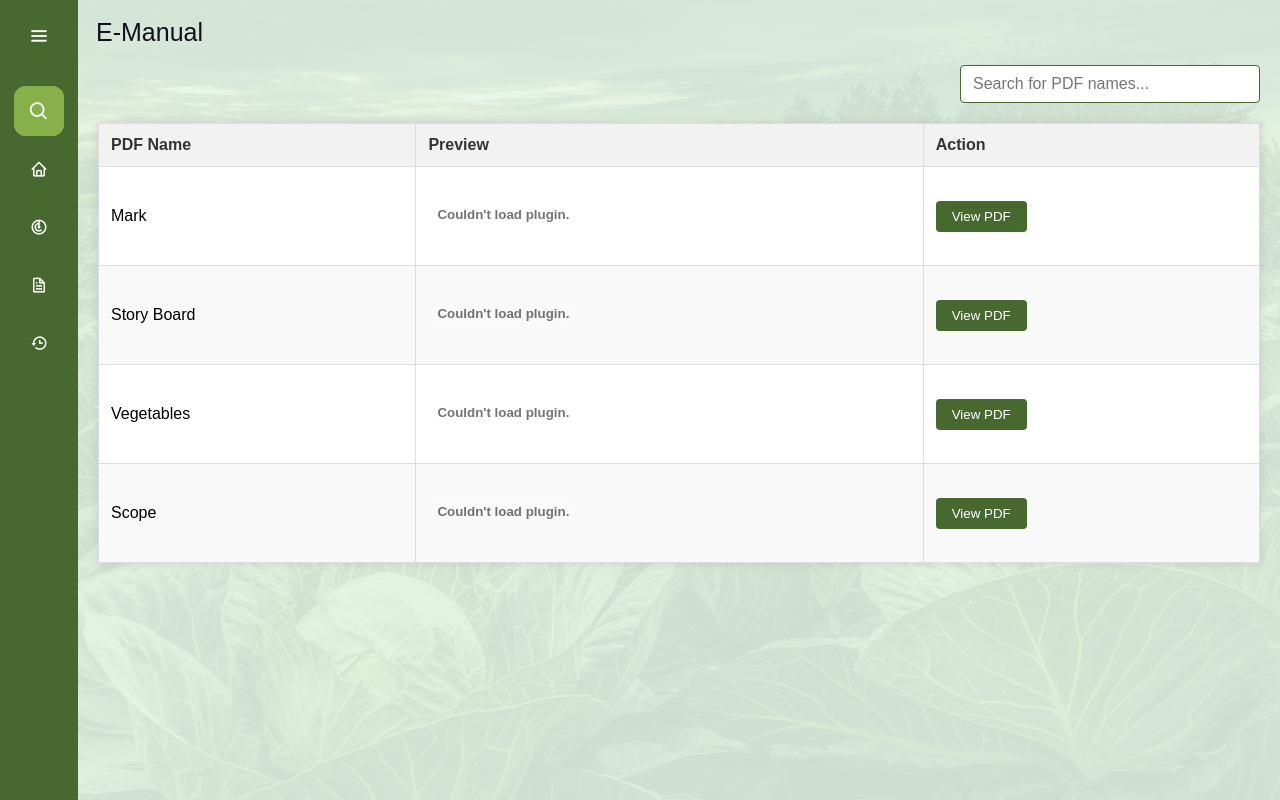
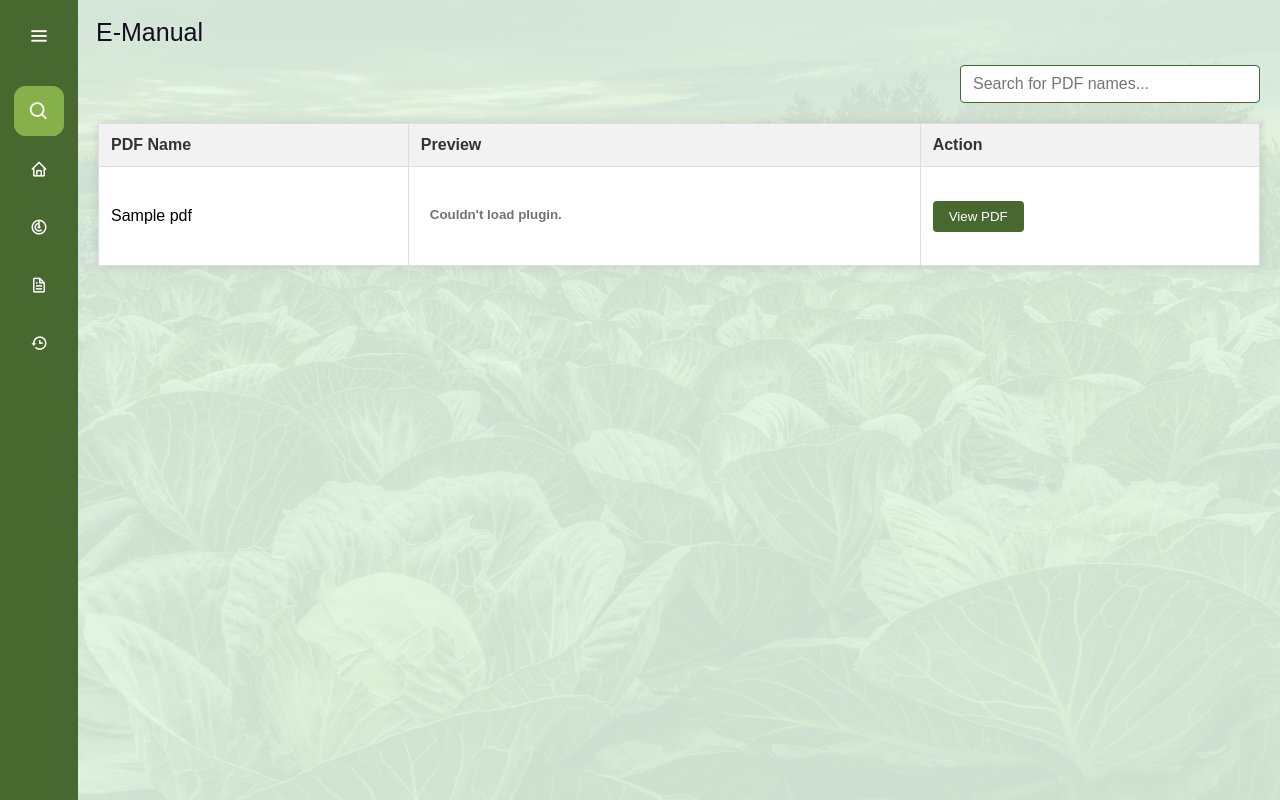
Before and after one commit to fglend05/pestDetection, a Flask app: template templates/e-manual.html in a window 1280 px wide. Run offline with Flask 3, Linux system fonts and the light colour scheme; the template is opened without the code that fills it: most values are stand-ins (such as "Sample title", 1, 10 or a date in 2020); parts of the project's set-up code (start-up, migrations or seed data) failed here and were passed over.

Commit message:
for host

```diff
--- a/app.py
+++ b/app.py
@@ -1,7 +1,7 @@
 import sys, os
 from pestDetection.pipeline.training_pipeline import TrainPipeline
 from pestDetection.utils.main_utils import decodeImage, encodeImageIntoBase64, getPredictedLabels
-from flask import Flask, request, jsonify, render_template, Response, stream_with_context
+from flask import Flask, request, jsonify, render_template, Response, stream_with_context, url_for
 from flask_cors import CORS, cross_origin
 from pestDetection.constant.application import APP_HOST, APP_PORT
 import cv2
@@ -29,10 +29,6 @@
 def detection():
     return render_template("detection.html")
 
-@app.route("/e-manual")
-def emanual():
-    return render_template("e-manual.html")
-
 @app.route("/history")
 def history():
     return render_template("history.html")
@@ -44,6 +40,14 @@
 @app.route("/sample")
 def sample():
     return render_template("sample.html")
+
+@app.route('/e-manual')
+def emanual():
+    pdf_folder = os.path.join(app.static_folder, 'pdf')
+    pdf_files = [file for file in os.listdir(pdf_folder) if file.endswith('.pdf')]
+    pdf_urls = [url_for('static', filename='pdf/' + file) for file in pdf_files]
+    pdf_files_info = [{'name': os.path.splitext(file)[0], 'url': url} for file, url in zip(pdf_files, pdf_urls)]
+    return render_template('e-manual.html', pdf_files=pdf_files_info)
 
 @app.route("/predict", methods=['POST', 'GET'])
 @cross_origin()
--- a/templates/e-manual.html
+++ b/templates/e-manual.html
@@ -360,7 +360,6 @@
     <div class="search-container">
       <input type="text" class="search-input" id="searchInput" placeholder="Search for PDF names...">
     </div>
-
     <table id="pdfTable">
       <thead>
         <tr>
@@ -369,34 +368,35 @@
           <th>Action</th>
         </tr>
       </thead>
-      <tbody></tbody>
+      <tbody>
+        {% for pdf in pdf_files %}
+          <tr>
+            <td>{{ pdf.name }}</td>
+            <td><embed src="{{ pdf.url }}" type="application/pdf" width="150px" height="70px" /></td>
+            <td><button class="view-pdf" data-url="{{ pdf.url }}">View PDF</button></td>
+          </tr>
+        {% endfor %}
+      </tbody>
     </table>
   </section>
 
   <script>
-    // PDF Filtering
-    const pdfFiles = [
-      { name: "Mark", url: "{{ url_for('static', filename='pdf/mark.pdf') }}" },
-      { name: "Story Board", url: "{{ url_for('static', filename='pdf/story.pdf') }}" },
-      { name: "Vegetables", url: "{{ url_for('static', filename='pdf/vegetables.pdf') }}" },
-      { name: "Scope", url: "{{ url_for('static', filename='pdf/scope.pdf') }}" },
-    ];
+    function filterPDFs() {
+      const searchText = document.getElementById("searchInput").value.toLowerCase();
+      const rows = document.querySelectorAll("#pdfTable tbody tr");
+      rows.forEach(row => {
+        const pdfName = row.querySelector("td").innerText.toLowerCase();
+        if (pdfName.includes(searchText)) {
+          row.style.display = "";
+        } else {
+          row.style.display = "none";
+        }
+      });
+    }
 
-    function generateTableRows(pdfFiles) {
-      const tbody = document.querySelector("#pdfTable tbody");
-      tbody.innerHTML = "";
-      pdfFiles.forEach(pdf => {
-        const row = `
-          <tr>
-              <td>${pdf.name}</td>
-              <td><embed src="${pdf.url}" type="application/pdf" width="150px" height="70px" /></td>
-              <td><button class="view-pdf" data-url="${pdf.url}">View PDF</button></td>
-          </tr>
-        `;
-        tbody.innerHTML += row;
-      });
+    document.getElementById("searchInput").addEventListener("input", filterPDFs);
 
-      // Attach event listener to "View PDF" buttons
+    document.addEventListener("DOMContentLoaded", () => {
       const viewButtons = document.querySelectorAll(".view-pdf");
       viewButtons.forEach(button => {
         button.addEventListener("click", function() {
@@ -404,19 +404,9 @@
           window.open(pdfUrl, "_blank");
         });
       });
-    }
+    });
 
-    function filterPDFs() {
-      const searchText = document.getElementById("searchInput").value.toLowerCase();
-      const filteredPDFs = pdfFiles.filter(pdf => pdf.name.toLowerCase().includes(searchText));
-      generateTableRows(filteredPDFs);
-    }
-
-    generateTableRows(pdfFiles);
-
-    document.getElementById("searchInput").addEventListener("input", filterPDFs);
-    // PDF Filtering End
-
+    // Sidebar toggle logic
     let sidebar = document.querySelector(".sidebar");
     let closeBtn = document.querySelector("#btn");
     let searchBtn = document.querySelector(".bx-search");
```
Also changed, not shown: .github/workflows/main.yaml.
